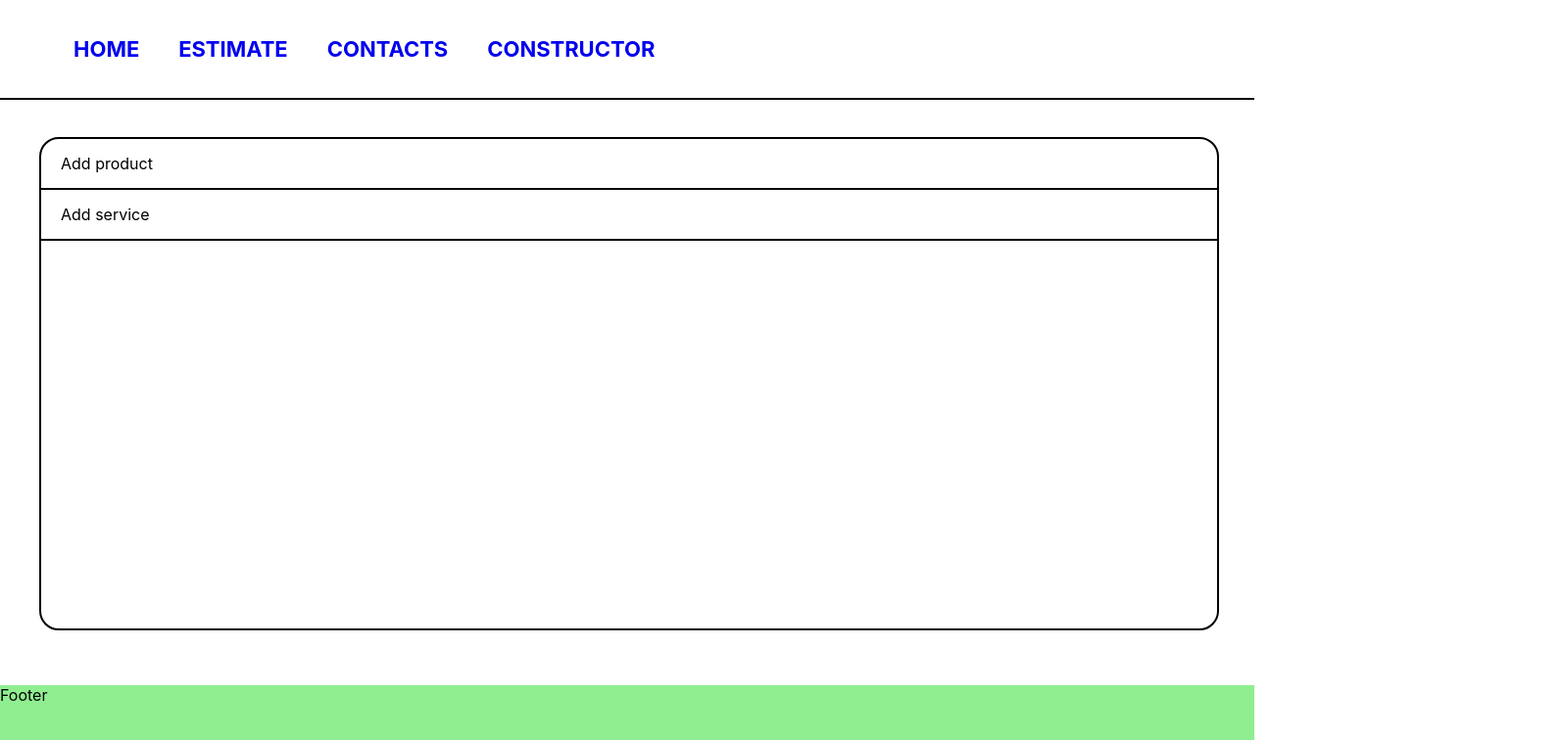
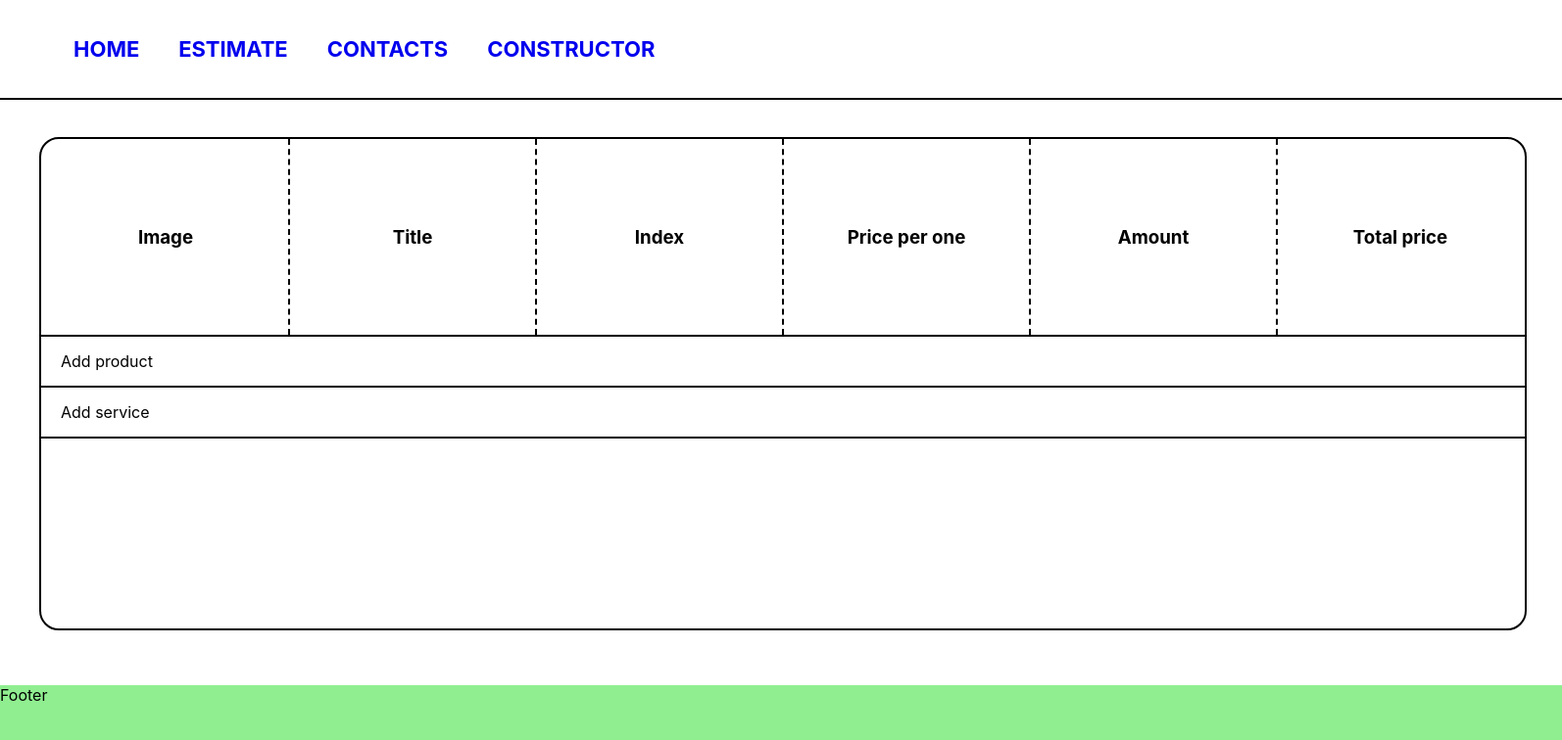
Before and after one commit to YuraSab/Integration_of_information_systems, a React (Create React App) app: page /constructor in a window 1280 px wide. Shown: the top 756 px of the page at 98% size, 1594 px wide, since content can reach past the window. Built offline with nearby package versions, Linux system fonts and the light colour scheme.

Commit message:
v9 (created list of selected commodity)

```diff
--- a/src/components/ConstructorComponent/ConstructorComponent.js
+++ b/src/components/ConstructorComponent/ConstructorComponent.js
@@ -2,10 +2,10 @@ import React, {useState} from 'react';
 import {useDispatch, useSelector} from "react-redux";
 import {addToCommodity, addToServices, deleteFromCommodity, deleteFromServices} from "../../redux/action-creators";
 import styles from "./ConstructorComponent.module.css";
+import SelectedCommodity from "./List/Commodity/SelectedCommodity/SelectedCommodity";
+
 const AddService = React.lazy(() => import("./AddService"));
 const AddCommodity = React.lazy(() => import("./AddCommodity"));
-// import AddService from "./AddService";
-// import AddCommodity from "./AddCommodity";
 
 const ConstructorComponent = () => {
 
@@ -42,12 +42,17 @@ const ConstructorComponent = () => {
         <div className={styles.main}>
 
             <div>
+                <SelectedCommodity
+                    isHeading={true}
+                />
                 {
-                    commodityMas.map(value => {
+                    commodityMas.map(item => {
                         return (
-                            <div>
-                                dsdsadasda
-                            </div>
+                                <SelectedCommodity
+                                    item = {item}
+                                    key= {item.id}
+                                    isHeading = {false}
+                                />
                         )
                     })
                 }
@@ -60,12 +65,14 @@ const ConstructorComponent = () => {
             </div>
 
             <div>
+                {/*<SelectedCommodity*/}
+                {/*    isHeading={true}*/}
+                {/*/>*/}
+
                 {
                     servicesMas.map(value => {
                         return (
-                            <div>
-                                dsdsadasda
-                            </div>
+                            <div>sdasd</div>
                         )
                     })
                 }
--- a/src/components/ConstructorComponent/List/Commodity/CommodityItem.js
+++ b/src/components/ConstructorComponent/List/Commodity/CommodityItem.js
@@ -1,7 +1,19 @@
 import React from 'react';
 import styles from "./CommodityList.module.css";
+import {addToCommodity} from "../../../../redux/action-creators";
+import {useDispatch} from "react-redux";
 
 const CommodityItem = ({item}) => {
+
+
+    const dispatch = useDispatch();
+
+    const onAddToCommodity = () => {
+        dispatch(addToCommodity(item));
+    };
+
+
+
     return (
         <div className={styles.itemBlock}>
             <div className={styles.title}>
@@ -13,6 +25,9 @@ const CommodityItem = ({item}) => {
             <div className={styles.description}>
                 <div>Price: {item.price} UAH / {item.measurement}</div>
                 <div>Product number: {item.id}</div>
+                <div>
+                    <button onClick={onAddToCommodity}>Add to estimate</button>
+                </div>
             </div>
         </div>
     );
--- a/src/components/ConstructorComponent/List/Commodity/CommodityList.js
+++ b/src/components/ConstructorComponent/List/Commodity/CommodityList.js
@@ -4,6 +4,7 @@ import CommodityItem from "./CommodityItem";
 import styles from "./CommodityList.module.css";
 import CommodityCategories from "./Filters/CommodityCategories";
 import CommodityTypes from "./Filters/CommodityTypes";
+import {useSelector} from "react-redux";
 
 const CommodityList = () => {
 
@@ -29,6 +30,7 @@ const CommodityList = () => {
         }
     }, [commodityCategory, commodityTypes]);
 
+
     return (
         <div>
             <div>
@@ -48,8 +50,10 @@ const CommodityList = () => {
             <div className={styles.listBlock}>
                 {
                     filteredList
-                    // filterList
                         .map(value => {
+
+
+
                         return (
                             <CommodityItem
                                 key={value.id}
--- /dev/null
+++ b/src/components/ConstructorComponent/List/Commodity/SelectedCommodity/SelectedCommodity.js
@@ -0,0 +1,42 @@
+import React from 'react';
+import styles from "./SelectedCommodity.module.css";
+
+const SelectedCommodity = ({isHeading, item}) => {
+    return (
+        <div className={styles.estimateCommoditySelected}>
+            <div className={`${styles.image} ${styles.flex} ${styles.border}`}>
+                {
+                    isHeading ? <h3>Image</h3> : <img className={styles.picture} alt={item.title} src={item.photo}/>
+
+                }
+            </div>
+            <div className={`${styles.title}  ${styles.flex} ${styles.border}`}>
+                {
+                    isHeading ? <h3>Title</h3> : <h4 style={{padding: "0 10px"}}>{item.name}</h4>
+                }
+            </div>
+            <div className={`${styles.index}  ${styles.flex} ${styles.border}`}>
+                {
+                    isHeading ? <h3>Index</h3> : <h4 style={{padding: "0 10px"}}>{item.id}</h4>
+                }
+            </div>
+            <div className={`${styles.pricePerOne}  ${styles.flex} ${styles.border}`}>
+                {
+                    isHeading ? <h3>Price per one</h3> : <h4 style={{padding: "0 10px"}}>{item.price}</h4>
+                }
+            </div>
+            <div className={`${styles.amount}  ${styles.flex} ${styles.border}`}>
+                {
+                    isHeading ? <h3>Amount</h3> : null
+                }
+            </div>
+            <div className={`${styles.totalPrice}  ${styles.flex}`}>
+                {
+                    isHeading ? <h3>Total price</h3> : null
+                }
+            </div>
+        </div>
+    );
+};
+
+export default SelectedCommodity;
--- /dev/null
+++ b/src/components/ConstructorComponent/List/Commodity/SelectedCommodity/SelectedCommodity.module.css
@@ -0,0 +1,54 @@
+.estimateCommoditySelected{
+    display: flex;
+    flex-direction: row;
+    width: 100%;
+    border-bottom: black 2px solid;
+    align-items: center;
+    justify-content: center;
+}
+
+.image{
+    width: 250px;
+    height: 200px;
+
+}
+
+.title{
+    width: 250px;
+    height: 200px;
+}
+
+.index{
+    width: 250px;
+    height: 200px;
+}
+
+.pricePerOne{
+    width: 250px;
+    height: 200px;
+}
+
+.amount{
+    width: 250px;
+    height: 200px;
+}
+
+.totalPrice{
+    width: 250px;
+    height: 200px;
+}
+
+.flex{
+    display: flex;
+    justify-content: center;
+    align-items: center;
+}
+
+.border{
+    border-right: 2px black dashed;
+}
+
+.picture{
+    max-width: 200px;
+    max-height: 160px;
+}
```
Also changed, not shown: src/components/ConstructorComponent/ConstructorComponent.module.css (line endings or trailing spaces).
